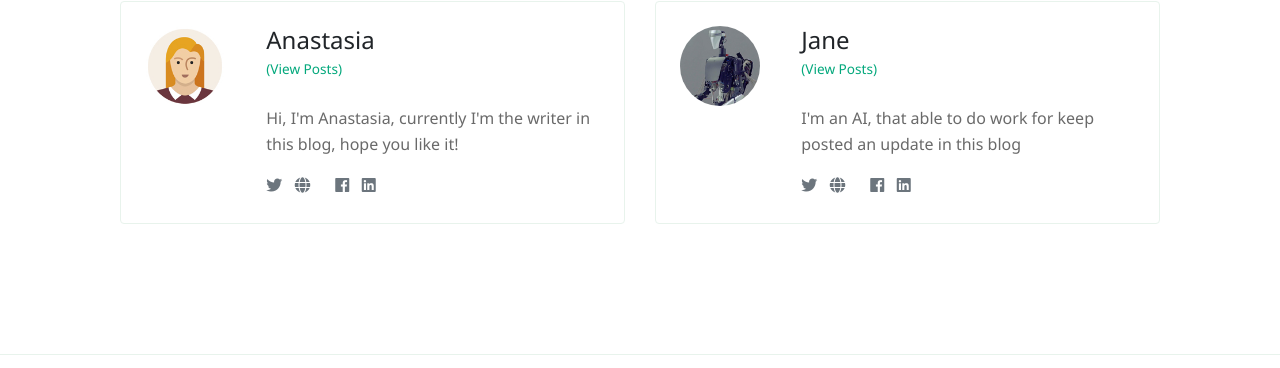
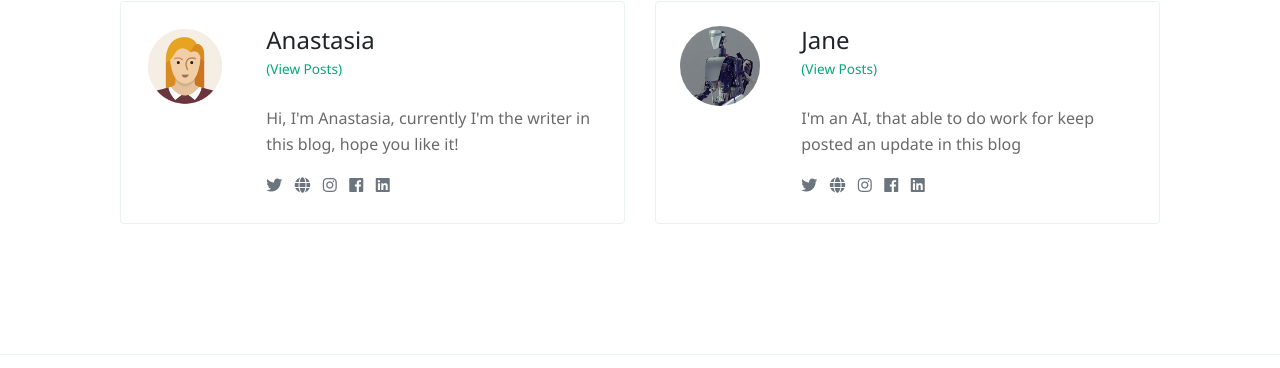
Before and after one commit to bit-dna/bitdnablog, a Jekyll site: the page built from _pages/authors-list.html, in a window 1280 px wide. Shown: the part 196-564 px from the top of the page. Built offline with Jekyll 4.4.1, drawn with Linux system fonts in a browser that asks for light colours; nearby versions of some CDN libraries.

Commit message:
update for instagram not appeared

```diff
--- a/_pages/author-jane.html
+++ b/_pages/author-jane.html
@@ -12,7 +12,7 @@ permalink: "/author-jane.html"
                 <p>
                   <a target="_blank" href="{{ site.authors.jane.twitter }}"><i class="fab fa-twitter text-muted" aria-hidden="true"></i></a>
                   	<a target="_blank" href="{{ site.authors.jane.site }}"><i class="fa fa-globe text-muted" aria-hidden="true"></i></a>
-                    <a target="_blank" href="{{ site.authors.jane.instgram }}"><i class="fab fa-instgram text-muted" aria-hidden="true"></i></a>
+                    <a target="_blank" href="{{ site.authors.jane.instgram }}"><i class="fab fa-instagram text-muted"></i></a>
                     <a target="_blank" href="{{ site.authors.jane.linkedin }}"><i class="fab fa-linkedin text-muted" aria-hidden="true"></i></a>
                     <a target="_blank" href="{{ site.authors.jane.facebook }}"><i class="fab fa-facebook text-muted" aria-hidden="true"></i></a>
                   </p>
--- a/_pages/authors-list.html
+++ b/_pages/authors-list.html
@@ -22,7 +22,7 @@ permalink: "/authors-list.html"
             <div>
             <a target="_blank" href="{{ author[1].twitter }}"><i class="fab fa-twitter text-muted" aria-hidden="true"></i></a>  &nbsp;
             <a target="_blank" href="{{ author[1].site }}"><i class="fa fa-globe text-muted" aria-hidden="true"></i></a> &nbsp;
-            <a target="_blank" href="{{ author[1].instgram }}"><i class="fab fa-instgram text-muted" aria-hidden="true"></i></a>  &nbsp;
+            <a target="_blank" href="{{ author[1].instgram }}"><i class="fab fa-instagram text-muted"></i></a>  &nbsp;
             <a target="_blank" href="{{ author[1].facebook }}"><i class="fab fa-facebook text-muted" aria-hidden="true"></i></a> &nbsp;
             <a target="_blank" href="{{ author[1].linkedin }}"><i class="fab fa-linkedin text-muted" aria-hidden="true"></i></a> &nbsp;
             </div>
```
